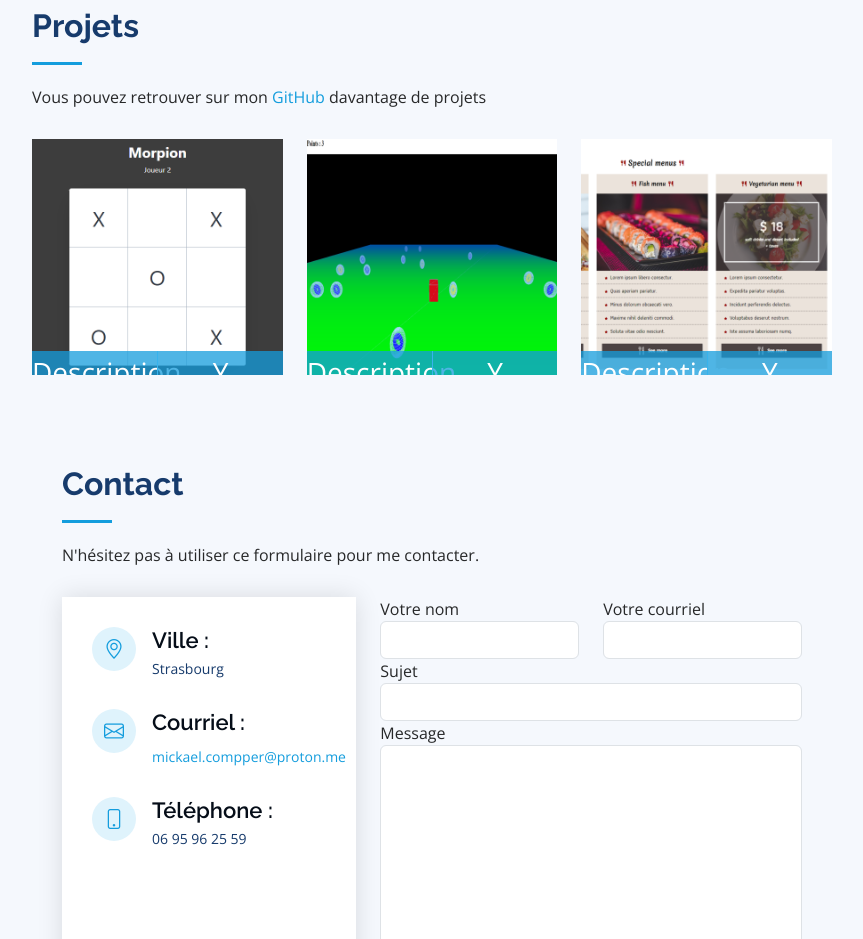
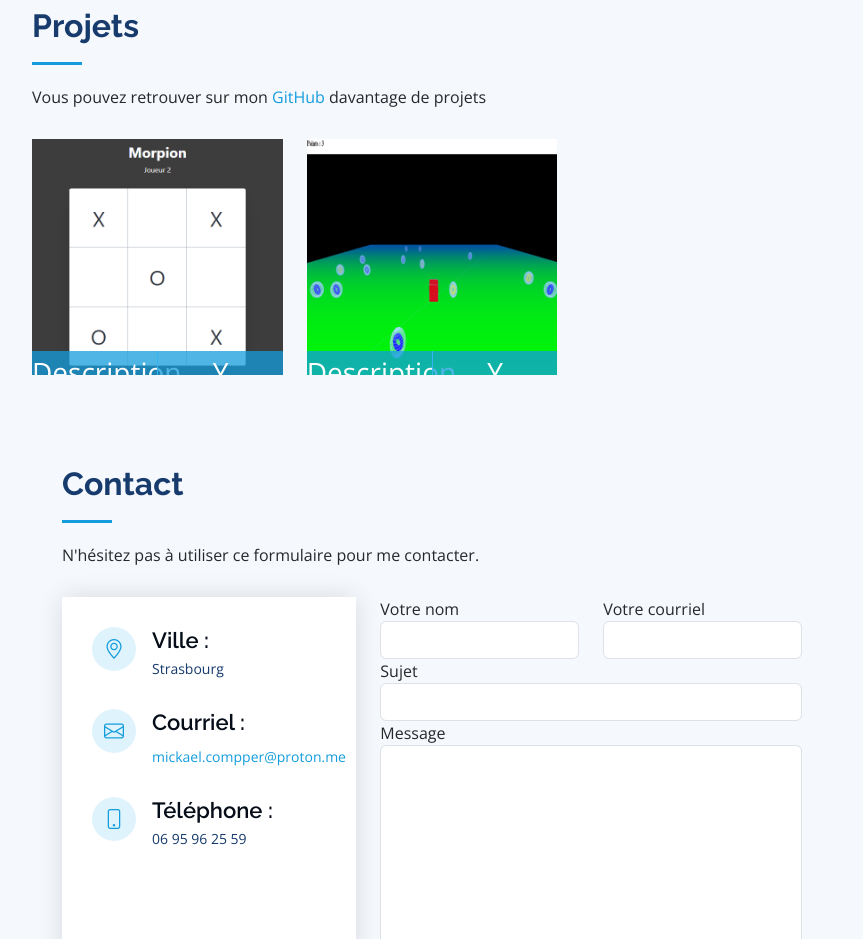
Before and after one commit to MickaelCompper/MickaelCompper.github.io, a plain HTML site: page index.html in a window 1280 px wide. Shown: the part 2580-3519 px from the top of the page, without its empty margins (358-1221 px from the left). Drawn offline with nearby package versions, Linux system fonts and the light colour scheme.

Commit message:
remove freshly

```diff
--- a/index.html
+++ b/index.html
@@ -220,15 +220,6 @@
               </div>
             </div>
           </div>
-          <div class="col-lg-4 col-md-6 portfolio-item filter-app">
-            <div class="portfolio-wrap">
-              <img src="assets/img/portfolio/freshly.png" class="img-fluid" alt="freshly">
-              <div class="portfolio-links">
-                <a href="assets/img/portfolio/freshly.png" data-gallery="portfolioGallery" class="portfolio-lightbox" title="Freshly est un site vitrine pour un restaurant fictif">Description</a>
-                <a href="#" title="More Details">Y accéder</a>
-              </div>
-            </div>
-          </div>
       </div>
 
     <!-- ======= Contact Section ======= -->
```
Also changed, not shown: assets/img/portfolio/freshly.png (deleted), assets/img/portfolio/freshly_inn.png (deleted), assets/img/portfolio/pool_js.png (deleted).
